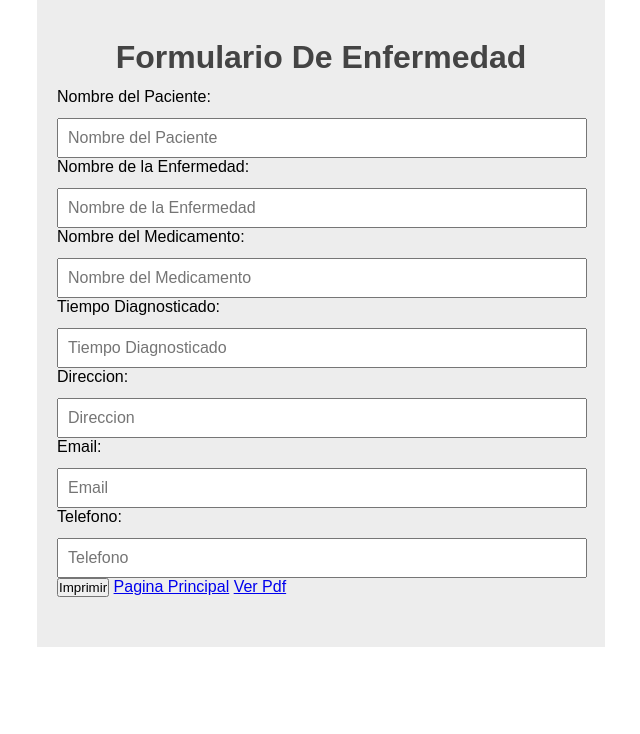
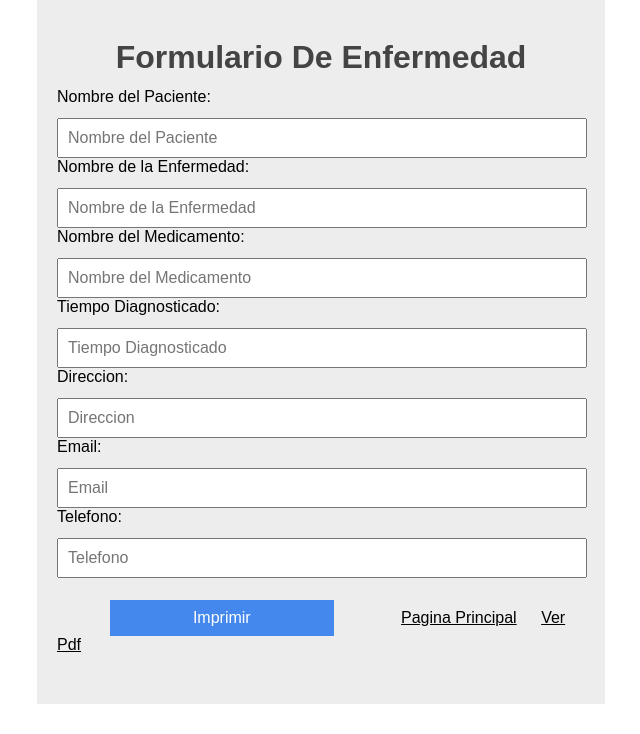
Before and after one commit to ReyesPerezRabbit/RecetaElectronica, a PHP site: page /PROYECTORECETA/formEnfer.php in a window 1280 px wide. Shown: the part 71-805 px from the top of the page, without its empty margins (319-959 px from the left). Before the commit the page ends 718 px from the top, so only its background shows below. Run offline with PHP 8.4, Linux system fonts and the light colour scheme.

Commit message:
Update estiloformularios.css

```diff
--- a/assets/css/estiloformularios.css
+++ b/assets/css/estiloformularios.css
@@ -19,6 +19,43 @@ h1 {
     color: #444;
 }
 
+button {
+    width: calc(100% - 20px);
+    padding: 9px;
+    margin: auto;
+    margin-top: 12px;
+    font-size: 16px;
+}
+
+button[type='submit'] {
+    background-color: #48e;
+    color: #fff;
+    width: calc(50% - 40px);
+    margin: 0 10%;
+    margin-top: 22px;
+    border: none;
+}
+
+
+a {
+    width: calc(100% - 20px);
+    padding: 10px;
+    margin: auto;
+    margin-top: 20px;
+    font-size:16 px;
+}
+
+a[type='button'] {
+    background-color: #ededed;
+    color: black;
+    width: calc(80% - 40px);
+    margin: 0 0%;
+    margin-top: 80px;
+    border: none;
+}
+
+
+
 input {
     width: calc(100% - 20px);
     padding: 9px;
@@ -28,7 +65,7 @@ input {
 }
 
 input[type='submit'] {
-    background-color: #48e;
+    background-color: red;
     color: #fff;
     width: calc(80% - 20px);
     margin: 0 10%;
```
